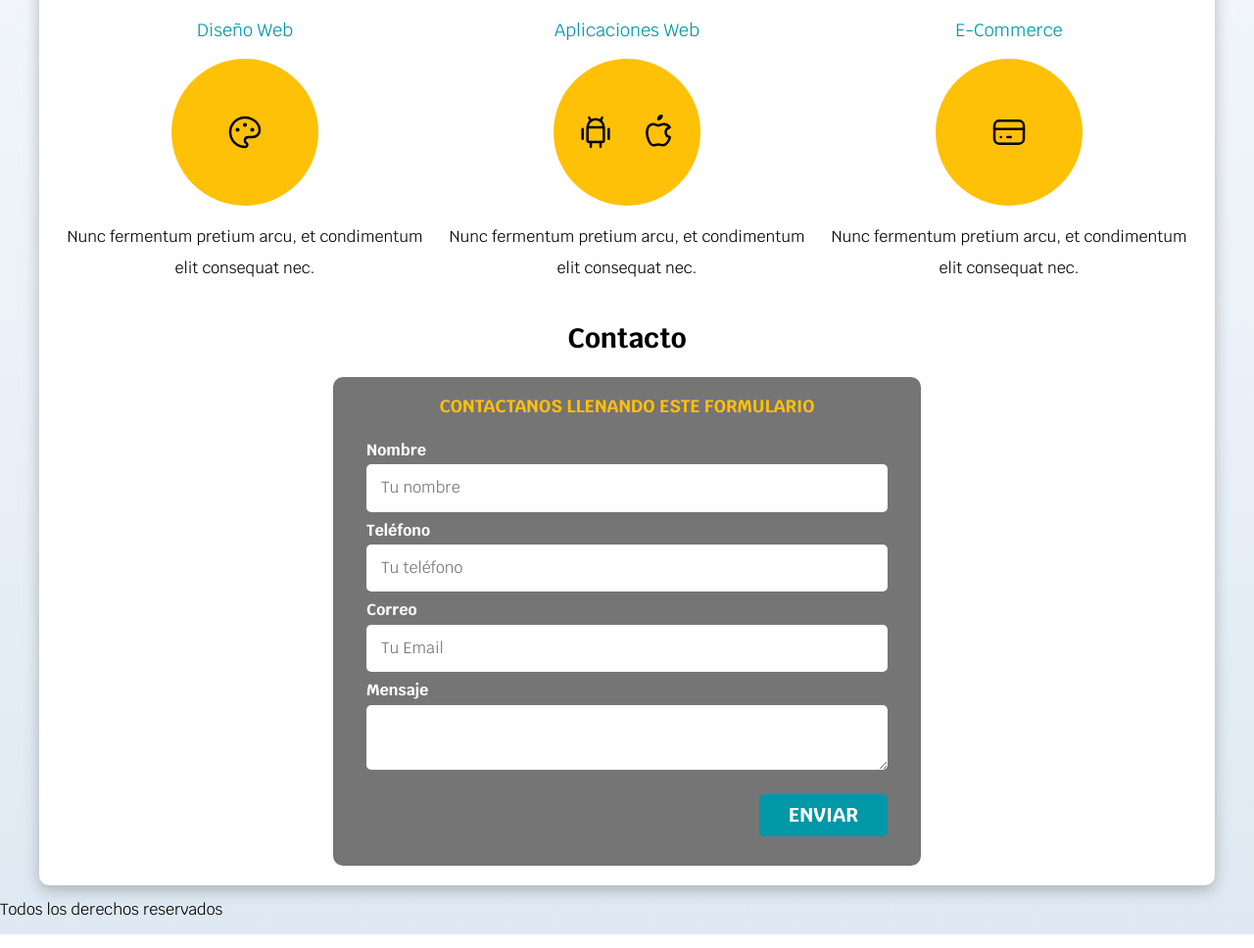
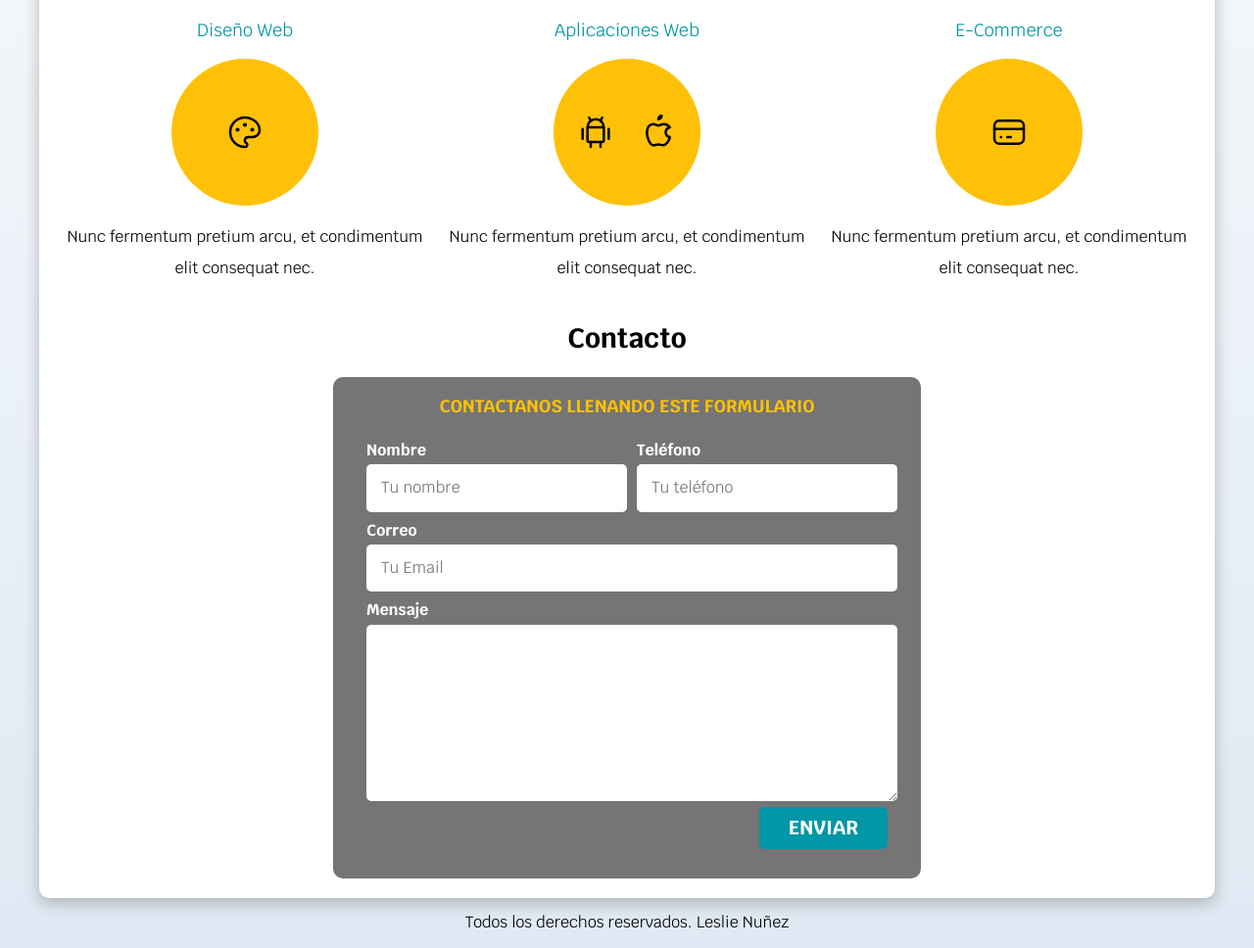
Before and after one commit to Leslie-n19/Sitio-freelancer, a plain HTML site: page index.html in a window 1280 px wide. Shown: the part 703-1671 px from the top of the page at 98% size. Drawn offline with Linux system fonts and the light colour scheme.

Commit message:
Se finalizo el proyecto. Se añadio efecto en el scroll para concentrarlo en ciertas areas. Se agrego CSS a los inputs y al apartado de contacto

```diff
--- a/css/style.css
+++ b/css/style.css
@@ -13,6 +13,7 @@
 html{
     font-size: 62.5%;
     box-sizing: border-box; /* Hack Box model*/
+    scroll-snap-type: y mandatory;
 }
 
 *, *:before, *:after {
@@ -168,6 +169,12 @@ h1,h2,h3{
     align-items: flex-end;
 }
 
+/*scroll*/
+.servicios, .navegacion-principal, .formulario {
+    scroll-snap-align: center;
+    scroll-snap-stop: always;
+}
+
 /* Servicios */
 @media (min-width: 768px){
     .servicios {
@@ -177,7 +184,7 @@ h1,h2,h3{
     }
 }
 
-.servicio{
+.servicio {
     display: flex;
     flex-direction: column;
     align-items: center;
@@ -225,9 +232,20 @@ h1,h2,h3{
     color: var(--primario);
 }
 
-.contenedor.campos {
+@media (min-width: 768px){
+    .contenedor-campos {
+        display: grid;
+        grid-template-columns: 50% 50%;
+        grid-template-rows: auto auto 20rem ;
+        column-gap: 1rem;
+    }
 
+    .campo:nth-child(3),
+    .campo:nth-child(4) {
+        grid-column: 1 /3;
+    }
 }
+
 
 .campo {
     margin-bottom: 1rem;
@@ -240,6 +258,10 @@ h1,h2,h3{
     display: block;
 }
 
+.campo textarea{
+    height: 18rem;
+}
+
 .input-text {
     width: 100%;
     border: none;
@@ -248,6 +270,10 @@ h1,h2,h3{
 
 }
 
+/*Footer*/
+ .footer{
+    text-align: center;
+ }
 /**.enviar .boton { /*Solo si se tiene la clase "enviar" se toma el 100%
     width: 100%;
 }**/
--- a/index.html
+++ b/index.html
@@ -136,8 +136,8 @@
     </main>
 
 
-    <footer>
-        <p>Todos los derechos reservados</p>
+    <footer class="footer">
+        <p>Todos los derechos reservados. Leslie Nuñez</p>
     </footer>
 
 </body>
```
